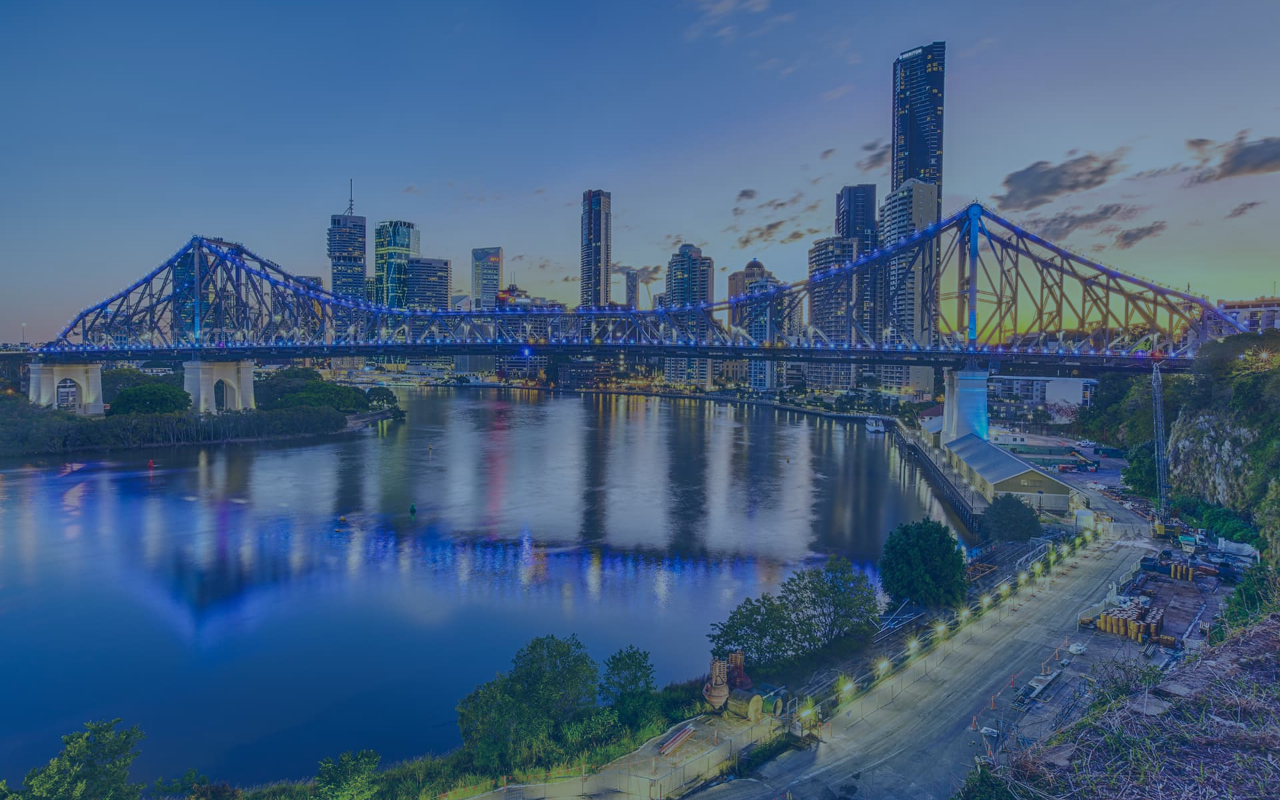
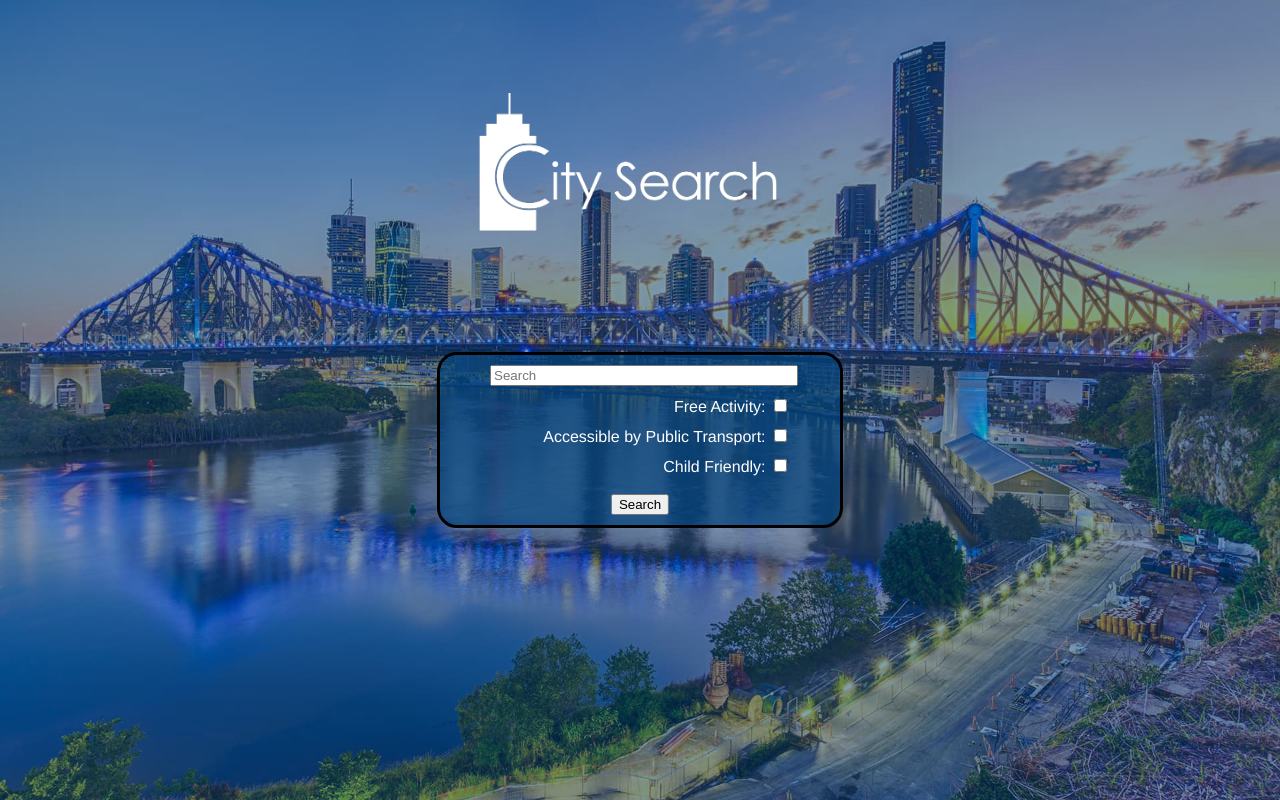
Before and after one commit to thejonnyhall/ifb299, a Django app: page /search/ in a window 1280 px wide. Run offline with Django 3.2, Linux system fonts and the light colour scheme.

Commit message:
Search Page complete

```diff
--- a/park_n_sons/park_n_sons/urls.py
+++ b/park_n_sons/park_n_sons/urls.py
@@ -26,4 +26,5 @@
     url(r'^search/', include('search.urls')),
     url(r'^business/', include('business.urls')),
     url(r'^edit/', include('edit.urls')),
+    url(r'^result/', include('result.urls')),
 ]  + static(settings.STATIC_URL, document_root=settings.STATIC_ROOT)
--- /dev/null
+++ b/park_n_sons/result/urls.py
@@ -0,0 +1,7 @@
+from django.conf.urls import include, url
+
+from . import views
+
+urlpatterns = [
+    url(r'^$', views.result, name='result'),
+]
--- a/park_n_sons/result/views.py
+++ b/park_n_sons/result/views.py
@@ -1,3 +1,4 @@
 from django.shortcuts import render
 
-# Create your views here.
+def result(request):
+    return render(request, "result.html", {})
--- /dev/null
+++ b/park_n_sons/search/forms.py
@@ -0,0 +1,7 @@
+from django import forms
+
+class SearchForm(forms.Form):
+    keywords = forms.CharField(label='', widget=forms.TextInput(attrs={'placeholder': 'Search'}))
+    free = forms.BooleanField(label='Free Activity', required=False)
+    publicTransport = forms.BooleanField(label='Accessible by Public Transport', required=False)
+    childFriendly = forms.BooleanField(label='Child Friendly', required=False)
--- a/park_n_sons/search/views.py
+++ b/park_n_sons/search/views.py
@@ -1,4 +1,8 @@
 from django.shortcuts import render
 
+from .forms import SearchForm
+
 def search(request):
-    return render(request, "search.html", {})
+    form = SearchForm()
+    context = {'form':form}
+    return render(request, "search.html", context)
--- /dev/null
+++ b/park_n_sons/static/css/search.css
@@ -0,0 +1,38 @@
+#logo {
+    width: 350px;
+    position: absolute;
+    left: 50%;
+    top: 0px;
+    transform: translateX(-50%);
+}
+
+#search {
+    width: 400px;
+    position: absolute;
+    left: 50%;
+    top: 50%;
+    transform: translateX(-50%) translateY(-50%);
+    border: 3px solid black;
+    border-radius: 20px;
+    background-color: rgba(0, 66, 125, 0.7);
+}
+
+.fieldWrapper {
+    width: 300px;
+    text-align: right;
+    position: relative;
+    left: 50%;
+    transform: translateX(-50%);
+    margin-top: 10px;
+}
+
+#id_keywords {
+    width: 100%;
+}
+
+#searchBtn {
+    position: relative;
+    left: 50%;
+    transform: translateX(-50%);
+    margin-bottom: 10px;
+}
--- a/park_n_sons/templates/search.html
+++ b/park_n_sons/templates/search.html
@@ -1,9 +1,22 @@
 {% extends "base_generic.html" %}
+{% load static %}
+
+{% block stylesheets %}<link rel="stylesheet" href="{% static "css/search.css" %}">{% endblock %}
 
 {% block menu %}<!-- Menu -->{% endblock %}
 
 {% block content %}
-<div id="login">
+<a href="{% url 'index' %}"><img id="logo" src="{% static 'img/logo.png' %}"></a>
+<div id="search">
+    <form action="{% url 'result' %}" method="POST">
+        {% csrf_token %}
+        {% for field in form %}
+            <div class="fieldWrapper">
+                {{ field.errors }}
+                {{ field.label_tag }} {{ field }}
+            </div>
+        {% endfor %}
+        <br><input type="submit" value="Search" id="searchBtn">
+    </form>
 </div>
-<a href="{% url 'index' %}"><div id="logo"></div></a>
 {% endblock %}
```
